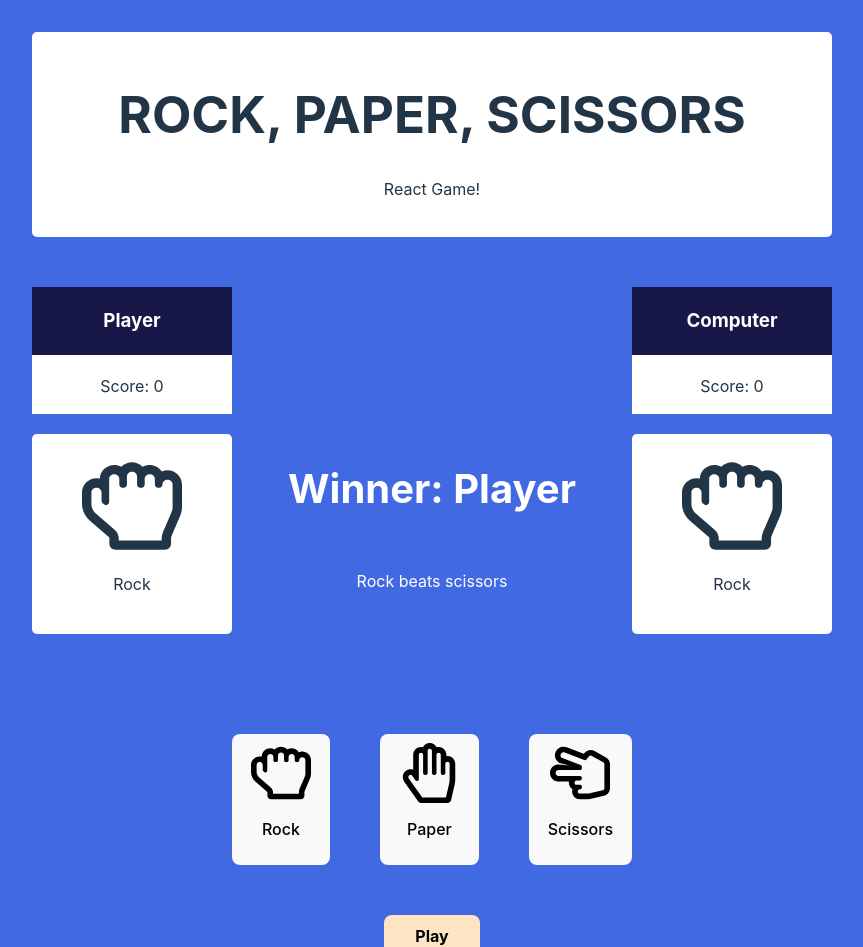
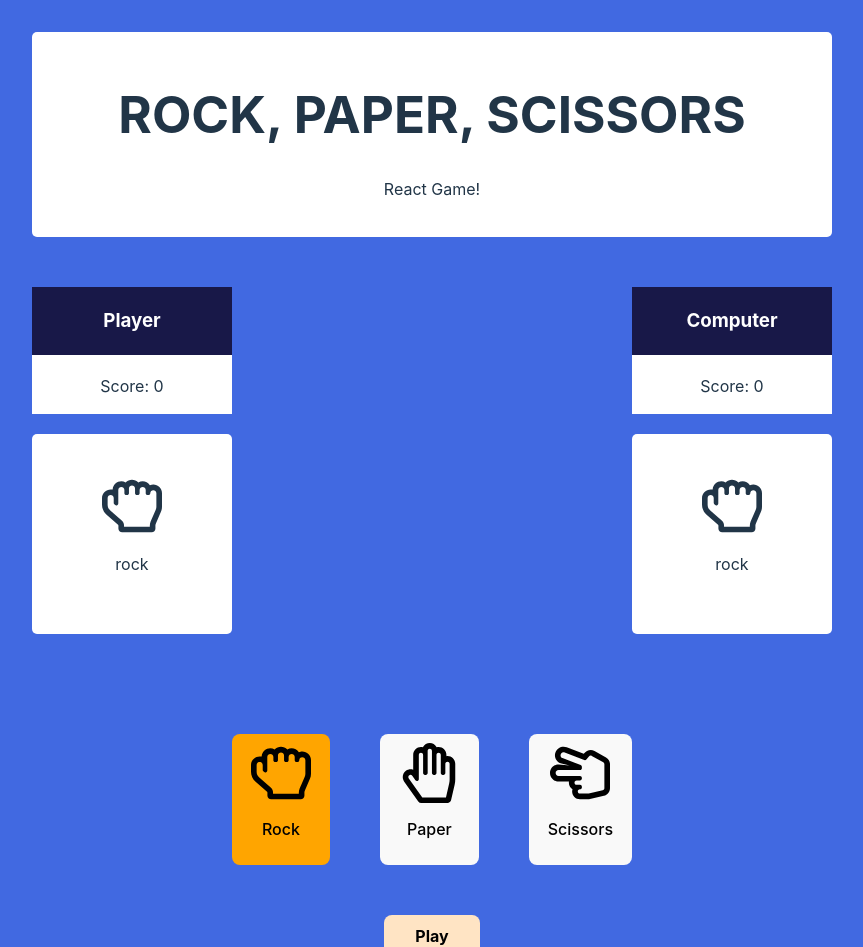
Before and after one commit to mallen234/RPS, a React (Vite) app in the folder RPS/: page / in a window 1280 px wide. Shown: the top 947 px of the page, without its empty margins (208-1071 px from the left). Built offline with nearby package versions, Linux system fonts and the light colour scheme.

Commit message:
added timer logic

```diff
--- a/RPS/src/App.jsx
+++ b/RPS/src/App.jsx
@@ -1,4 +1,4 @@
-import { useState } from 'react';
+import { useEffect, useState } from 'react';
 import './App.css';
 import {FaRegHandPaper, FaRegHandRock, FaRegHandScissors} from 'react-icons/fa';
 import styles from './App.module.css';
@@ -9,24 +9,41 @@ function App() {
 
   const [playerHand, setPlayerHand] = useState(0);
   const [computerHand, setComputerHand] = useState(0);
+  const [timer, setTimer] = useState(3);
+  const [runTimer, setRunTimer] = useState(false);
 
+  useEffect(() => {
+    if(runTimer && timer > 0) {
+      setTimeout(() => {
+        setTimer(timer - 1);
+      }, 1000);
+    } else if (runTimer && timer < 1){
+      setRunTimer(false);
+      setTimer(3);
+    }
+  }, [runTimer, timer]);
+
+
+  const options = [
+    {name: 'rock', icon: <FaRegHandRock size = {60} /> },
+    {name: 'paper', icon: <FaRegHandPaper size = {60} /> },
+    {name: 'scissors', icon: <FaRegHandScissors size = {60} /> },
+  ]
 
   const selectOption = (handIndex) => {
     setPlayerHand(handIndex);
   }
 
-  const start = () => {
-    generateComputerHand();
-  }
-
   const generateComputerHand = () => {
     const randomNumber = Math.floor(Math.random() * 3);
     console.log("random",randomNumber)
-    setComputerHand(randomNumber);
+    setComputerHand(randomNumber)
+  }
 
-
-
-  }
+  const start = () => {
+    setRunTimer(true);
+    generateComputerHand();
+  };
 
   console.log("ComputerHand",computerHand);
   console.log("PlayerHand",playerHand);
@@ -45,38 +62,35 @@ function App() {
         <div className={styles.score}>
           <h3>Computer</h3>
           <p>Score: 0</p>
-
         </div>
-
       </div>
       <div className={styles.results}>
         <div className={styles.playerHand}>
-          <FaRegHandRock size={100}/>
-          <p>Rock</p>
+          {options[playerHand].icon}
+          <p>{options[playerHand].name}</p>
         </div>
+
         <div className={styles.midCol}>
-          <p className={styles.resultsWinner}>
-            Winner: Player
-          </p>
-          <p className={styles.resultsMessage}>
-            Rock beats scissors
-          </p>
+          {runTimer && <p className={styles.timer}> {timer} </p>}
+          {/* <p className={styles.resultsWinner}> Winner: Player</p>
+          <p className={styles.resultsMessage}> Rock beats scissors</p> */}
         </div>
+
         <div className={styles.computerHand}>
-          <FaRegHandRock size={100}/>
-          <p>Rock</p>
+          {options[computerHand].icon}
+          <p>{options[computerHand].name}</p>
         </div>
       </div>
       <div className={styles.choiceBtnCtn}>
-        <button className={`${styles.choiceBtn} ${styles.bounce}`} onClick ={() => selectOption(0)} >
+        <button className={`${styles.choiceBtn} ${styles.bounce} ${playerHand === 0 ? styles.activeChoice: ''}`}  onClick ={() => selectOption(0)} >
           <FaRegHandRock size={60}/>
           <p>Rock</p>
         </button>
-        <button className={`${styles.choiceBtn} ${styles.bounce}`} onClick ={() => selectOption(1)}>
+        <button className={`${styles.choiceBtn} ${styles.bounce} ${playerHand === 1 ? styles.activeChoice: ''}`} onClick ={() => selectOption(1)}>
           <FaRegHandPaper size={60}/>
           <p>Paper</p>
         </button>
-        <button className={`${styles.choiceBtn} ${styles.bounce}`} onClick ={() => selectOption(2)}>
+        <button className={`${styles.choiceBtn} ${styles.bounce} ${playerHand === 2 ? styles.activeChoice: ''}`} onClick ={() => selectOption(2)}>
           <FaRegHandScissors size={60}/>
           <p>Scissors</p>
         </button>
--- a/RPS/src/App.module.css
+++ b/RPS/src/App.module.css
@@ -89,3 +89,12 @@
 .bounce:hover {
     transform: translateY(-15px);
 }
+
+.activeChoice {
+    background-color: orange;
+}
+
+.timer {
+    color: #fff;
+    font-size: 200px;
+}
```
